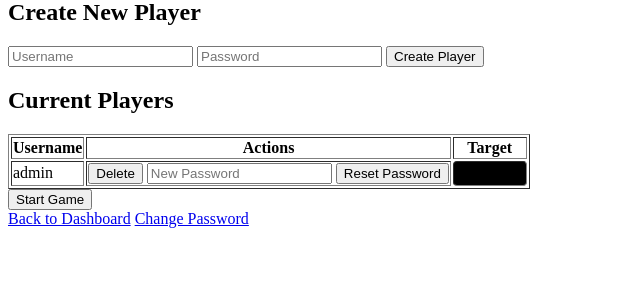
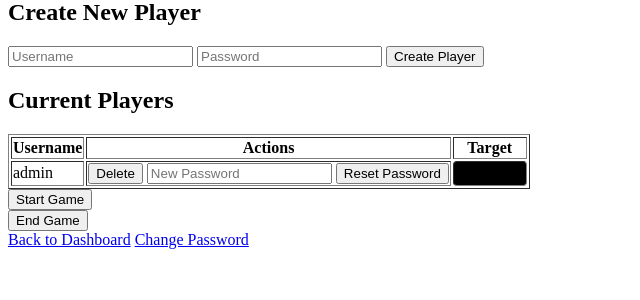
Before and after one commit to a-842/assassin, a Flask app: page /admin in a window 1280 px wide. Shown: the part 149-449 px from the top of the page, without its empty margins (0-640 px from the left). Run offline with Flask 3, Linux system fonts and the light colour scheme; a user stored in the database is signed in; data comes from the database, SQL or seed files in the repository; data that the repository does not hold is empty.

Commit message:
end game

```diff
--- a/app.py
+++ b/app.py
@@ -196,6 +196,18 @@ def make_game():
     return redirect(url_for('admin'))
 
 
+@app.route('/admin/end_game', methods=['POST'])
+@login_required
+def end_game():
+    if not current_user.is_admin:
+        return "Access Denied", 403
+
+    # Clear all targets
+    Target.query.delete()
+    db.session.commit()
+
+    flash("Game has been ended. All targets cleared.", "warning")
+    return redirect(url_for('admin'))
 
 
 if __name__ == '__main__':
--- a/templates/admin.html
+++ b/templates/admin.html
@@ -59,6 +59,9 @@
     <form action="{{ url_for('make_game') }}" method="POST">
         <button type="submit" class="btn btn-primary">Start Game</button>
     </form>
+    <form action="{{ url_for('end_game') }}" method="POST">
+        <button type="submit" class="btn btn-danger">End Game</button>
+    </form>
 
     <a href="{{ url_for('dashboard') }}">Back to Dashboard</a>
     <a href="{{ url_for('change_password') }}">Change Password</a>
```
